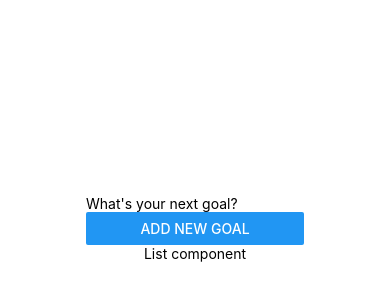
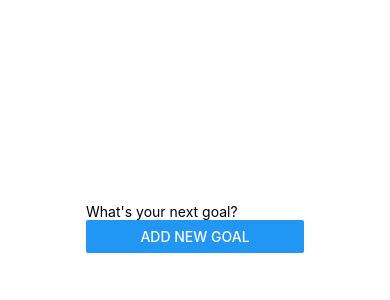
Before and after one commit to annaszalkiewicz/my-goals-app, a React Native app: screen / in a window 390 px wide. Shown: the part 194-494 px from the top of the page. Built offline with nearby package versions, Linux system fonts and the light colour scheme.

Commit message:
Add list item to FlatList

```diff
--- a/App.js
+++ b/App.js
@@ -15,7 +15,6 @@ const App = () => {
 
   const submitHandler = () => {
     setGoals(currentGoals => [...currentGoals, newGoal]);
-    console.log(goals);
   };
 
   return (
@@ -25,7 +24,9 @@ const App = () => {
       onSubmit={submitHandler}
       newGoal={newGoal}
       />
-      <List />
+      <List
+        goals={goals}
+      />
     </View>
   );
 }
--- a/components/List.js
+++ b/components/List.js
@@ -1,10 +1,23 @@
 import React from 'react';
-import { View, Text } from 'react-native';
+import { View, FlatList, Text } from 'react-native';
+import ListItem from './ListItem';
 
-const List = () => {
+const List = (props) => {
+
+  const renderItem = ({item}) => {
+    return (
+      <ListItem
+        title={item.title}
+      />
+    )
+  }
+
   return (
     <View>
-      <Text>List component</Text>
+      <FlatList
+        data={props.goals}
+        renderItem={renderItem}
+      />
     </View>
   )
 }
```
